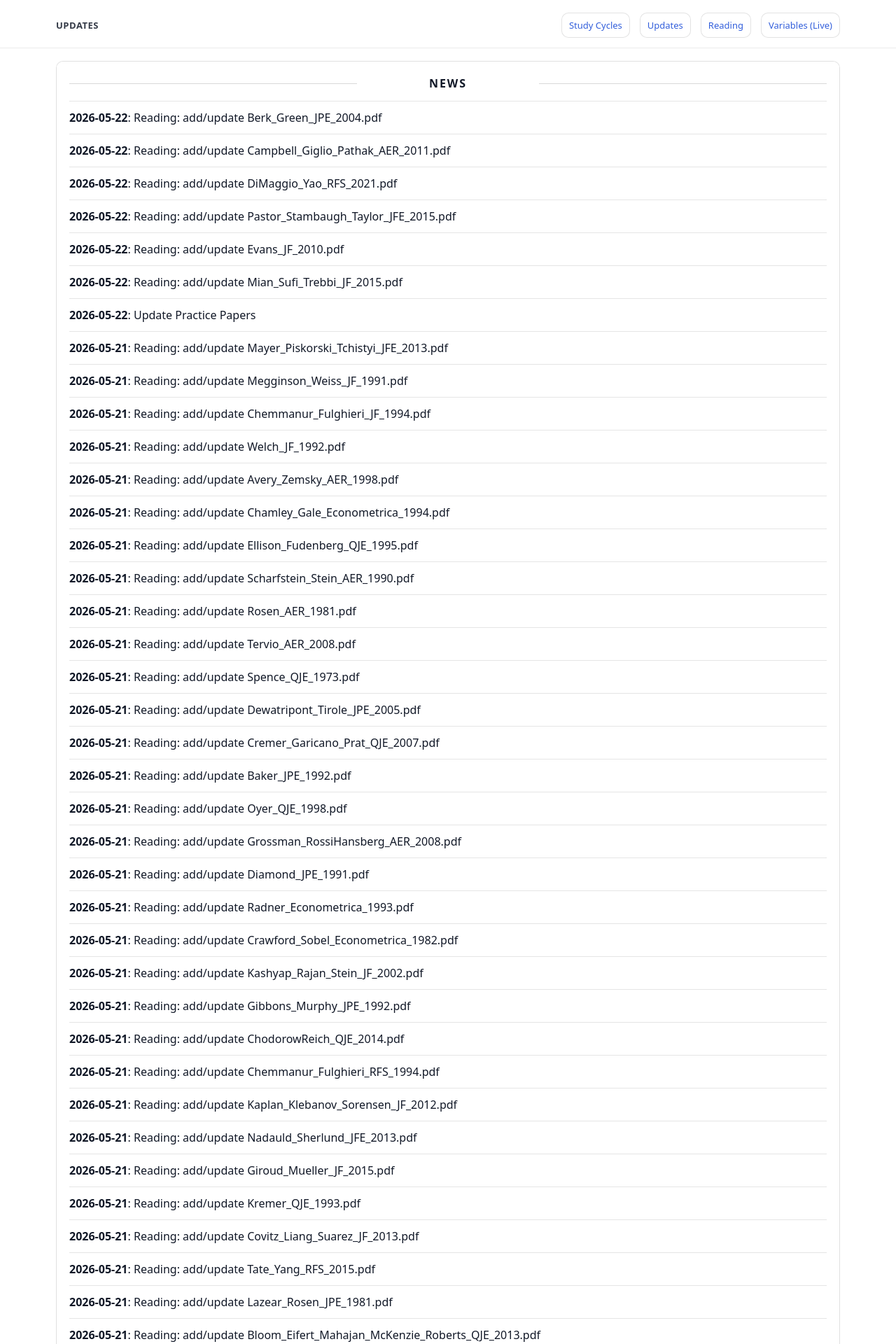
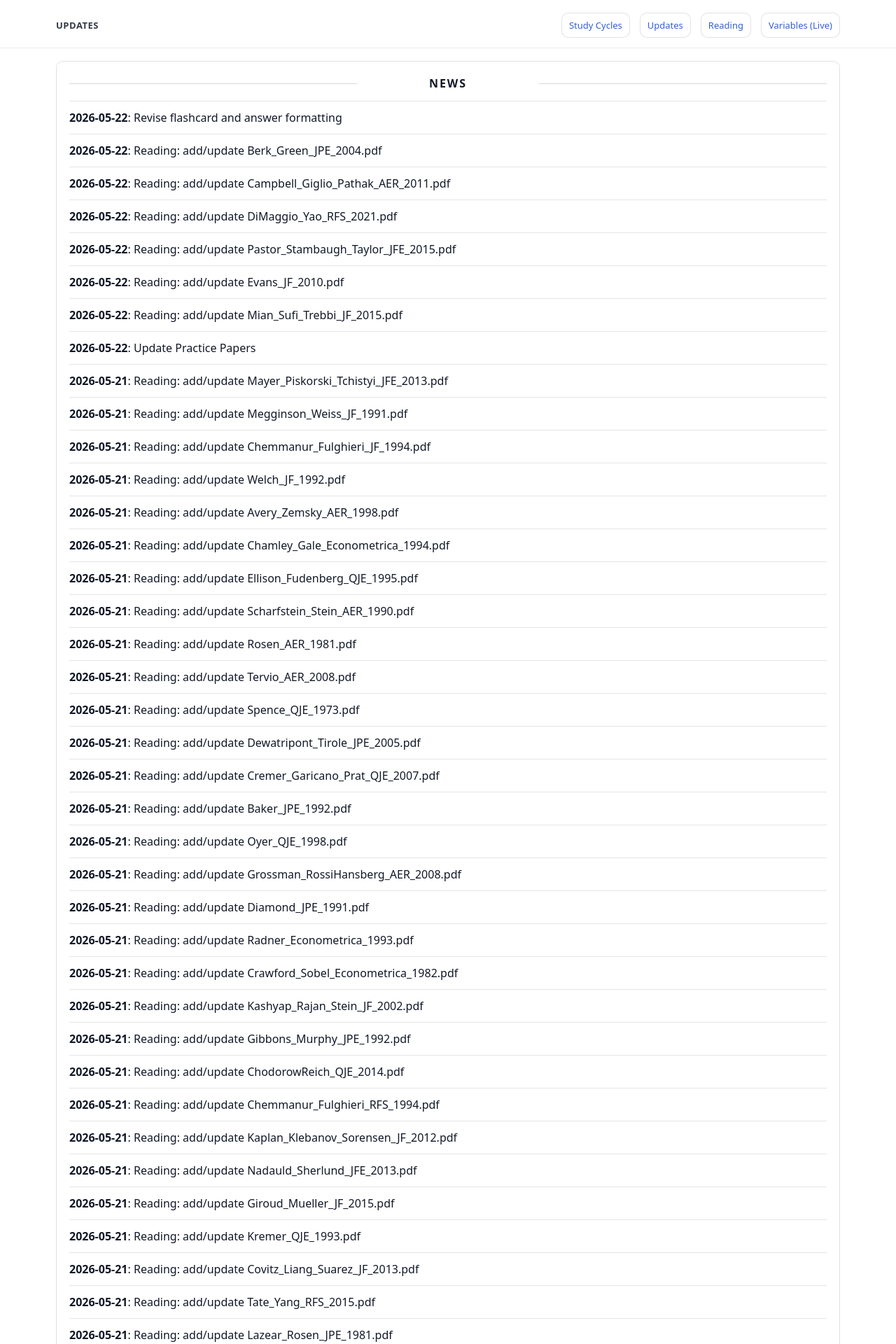
Before and after one commit to yaxinzn/study-archive, a Jekyll site: the page built from updates/index.md, in a window 1280 px wide. Shown: the top 1920 px of the page at 70% size. Built offline with Jekyll 4.4.1, drawn with Linux system fonts in a browser that asks for light colours; some of the changed text lies outside the part shown.

Commit message:
chore: update NEWS feed

```diff
--- a/_data/news.yml
+++ b/_data/news.yml
@@ -1,4 +1,7 @@
 # Auto-generated update history (sorted newest -> oldest). Do not edit manually.
+- ts: "1779398460"
+  date: "2026-05-22"
+  title: "Revise flashcard and answer formatting"
 - ts: "1779396182"
   date: "2026-05-22"
   title: "Reading: add/update Berk_Green_JPE_2004.pdf"
```
